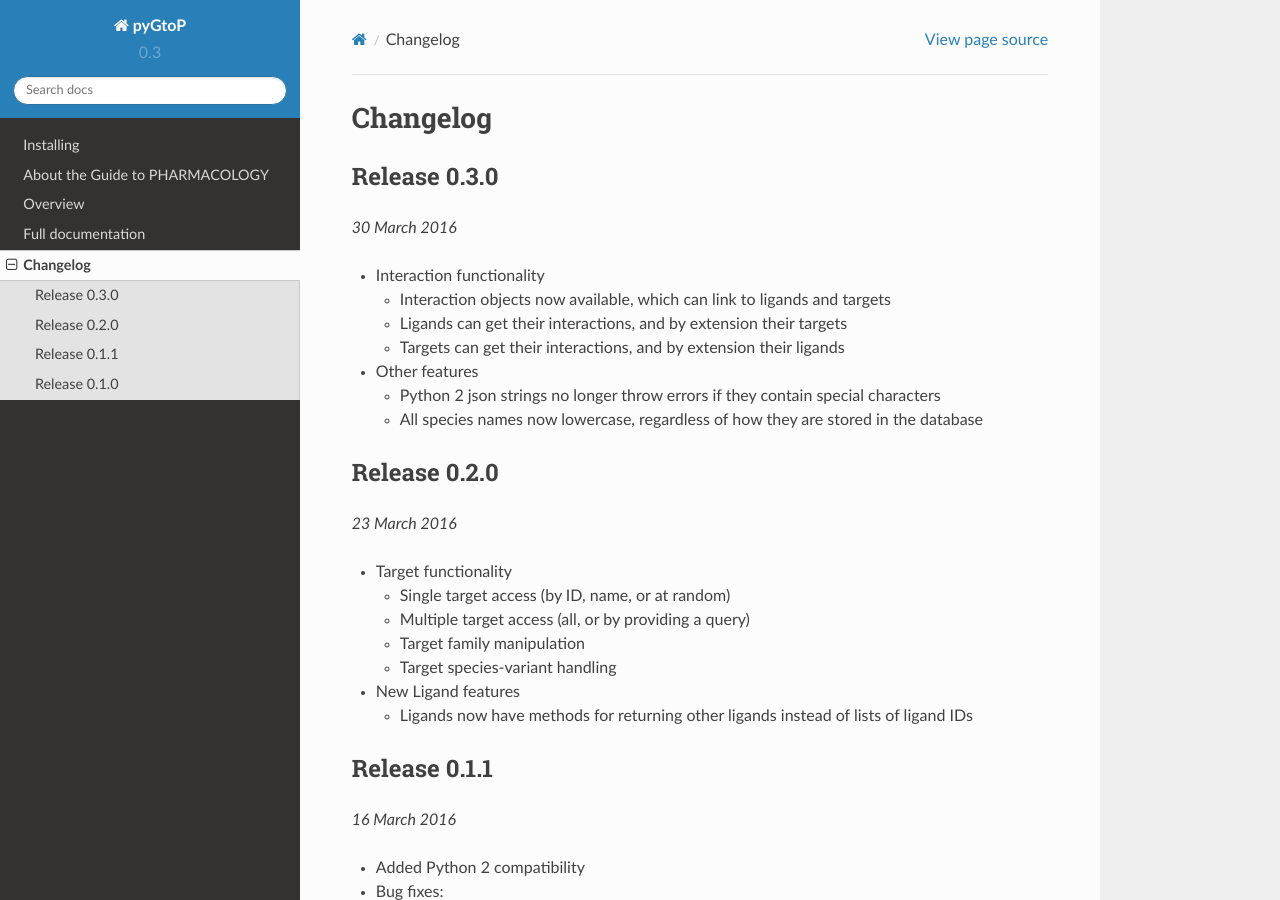
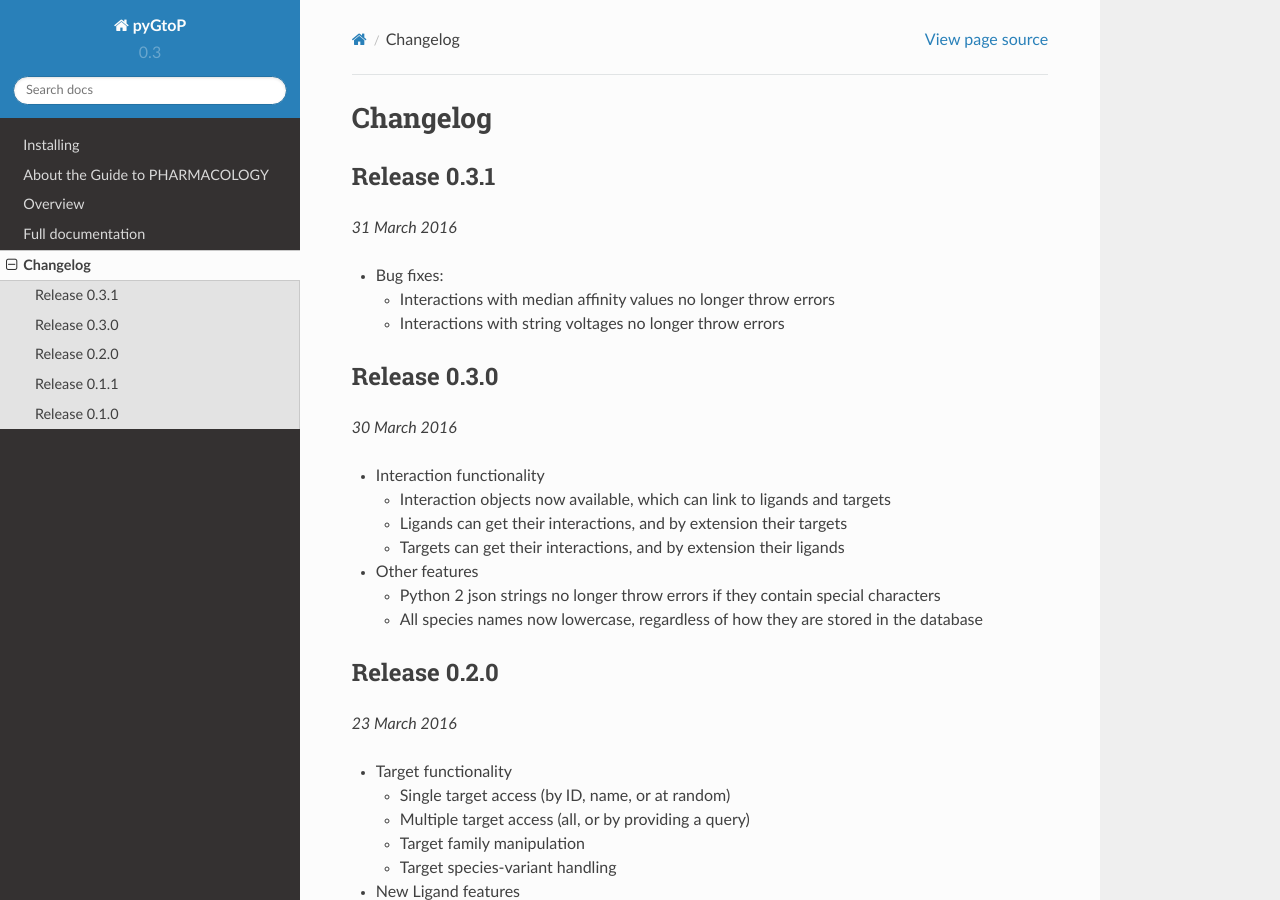
Before and after one commit to simondharding/pygtop, a Sphinx documentation site: the page built from docs/source/changelog.rst, in a window 1280 px wide and 900 px high. Built offline with Sphinx 7.4.7 and the Read the Docs theme 2.0.0, drawn with Linux system fonts in a browser that asks for light colours.

Commit message:
Add 0.3.1 changelog

```diff
--- a/docs/source/changelog.rst
+++ b/docs/source/changelog.rst
@@ -1,5 +1,15 @@
 Changelog
 ---------
+
+Release 0.3.1
+~~~~~~~~~~~~~
+
+`31 March 2016`
+
+* Bug fixes:
+
+  * Interactions with median affinity values no longer throw errors
+  * Interactions with string voltages no longer throw errors
 
 Release 0.3.0
 ~~~~~~~~~~~~~
```
Also changed, not shown: README.rst (+10 -0 lines).
